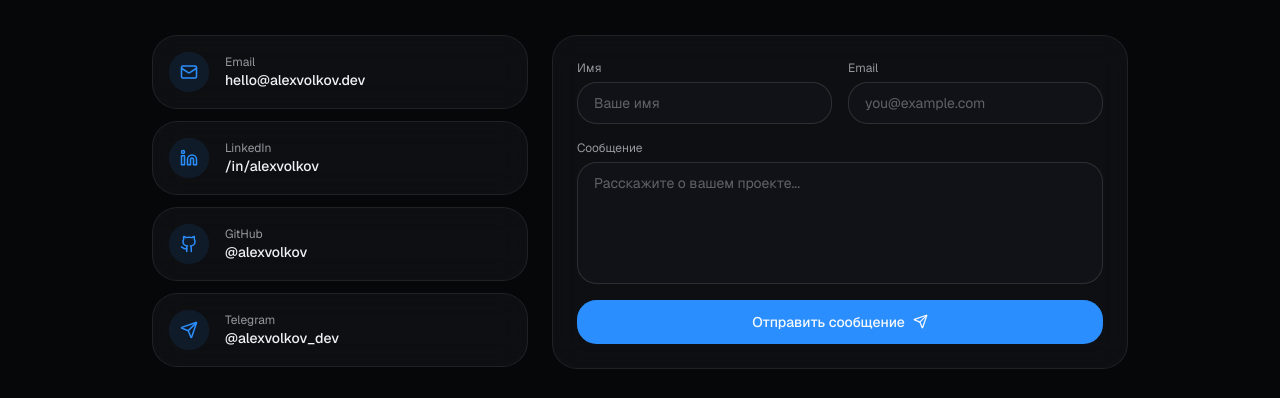
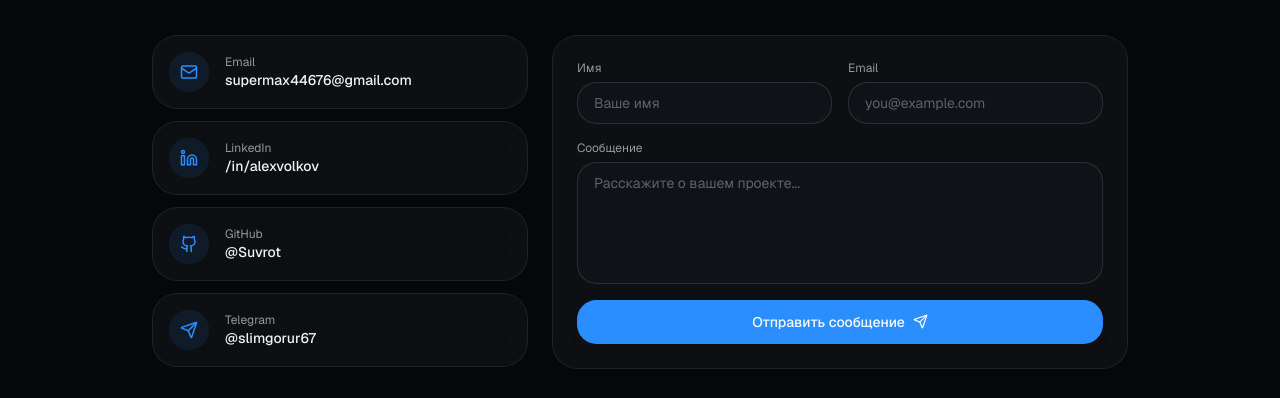
Before and after one commit to Suvrot/Who-are-you, a Next.js app: page / in a window 1280 px wide. Shown: the part 6380-6778 px from the top of the page. Built offline with nearby package versions, Linux system fonts and the light colour scheme.

Commit message:
Update contact.tsx

```diff
--- a/components/portfolio/contact.tsx
+++ b/components/portfolio/contact.tsx
@@ -9,8 +9,8 @@ const channels = [
   {
     icon: Mail,
     label: 'Email',
-    value: 'hello@alexvolkov.dev',
-    href: 'mailto:hello@alexvolkov.dev',
+    value: 'supermax44676@gmail.com',
+    href: 'mailto:supermax44676@gmail.com',
   },
   {
     icon: LinkedinIcon,
@@ -21,14 +21,14 @@ const channels = [
   {
     icon: GithubIcon,
     label: 'GitHub',
-    value: '@alexvolkov',
-    href: '#',
+    value: '@Suvrot',
+    href: 'https://github.com/Suvrot',
   },
   {
     icon: Send,
     label: 'Telegram',
-    value: '@alexvolkov_dev',
-    href: '#',
+    value: '@slimgorur67',
+    href: 'https://t.me/slimgorur67',
   },
 ]
 
```
